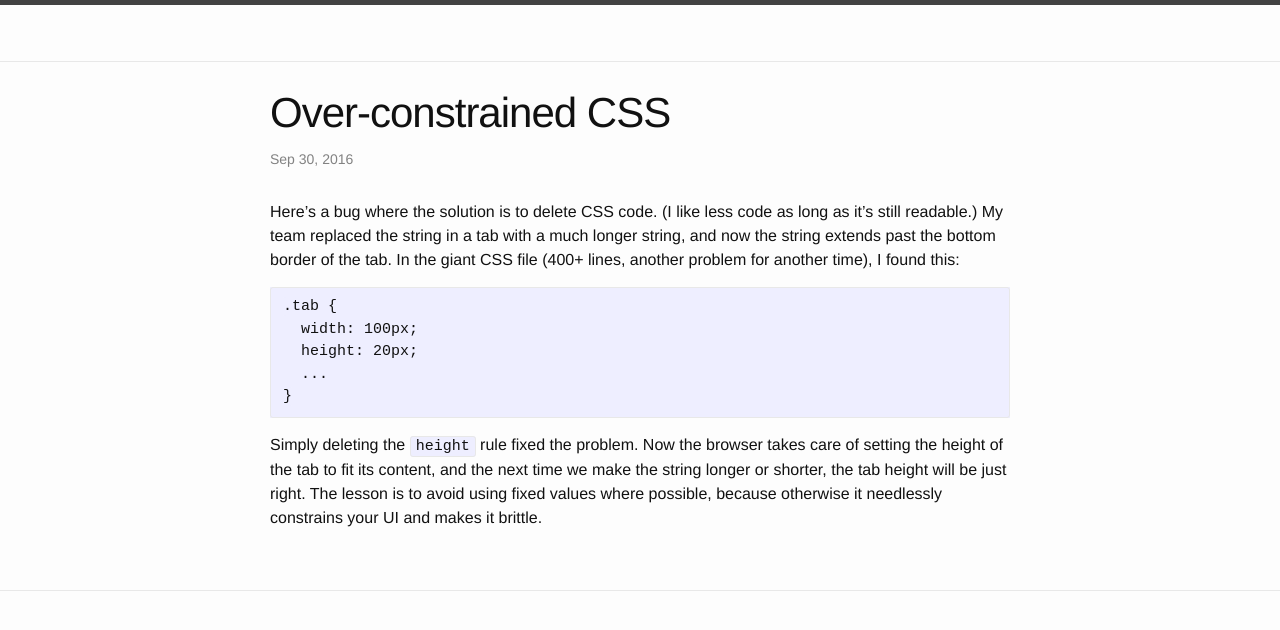
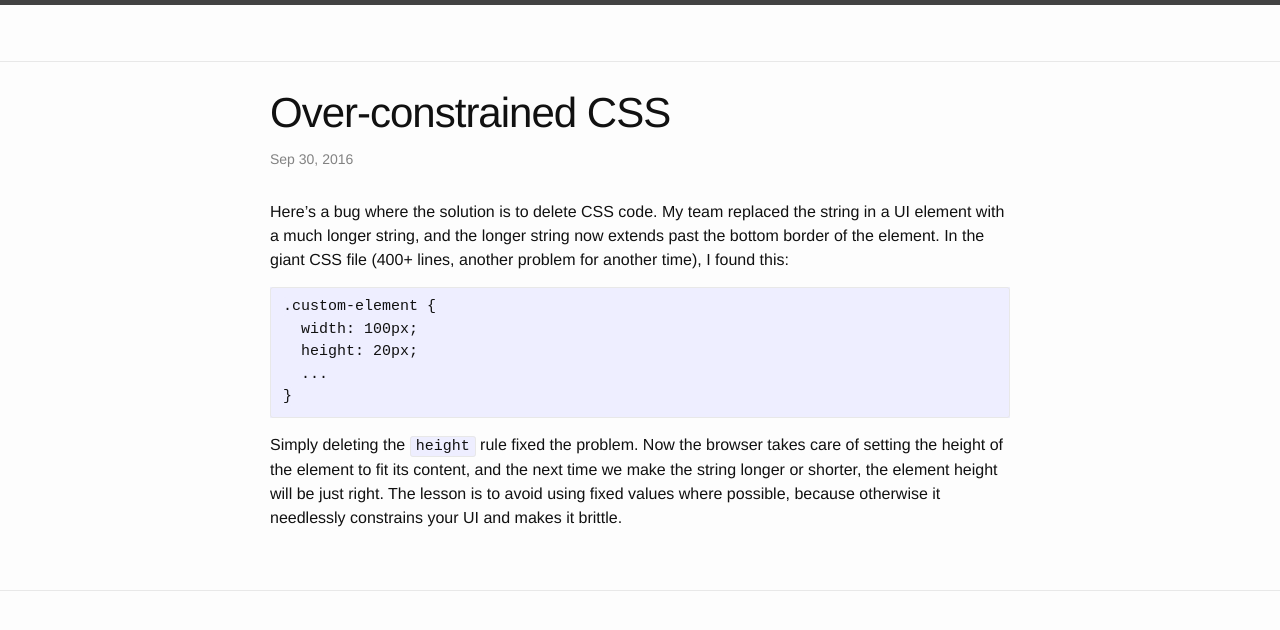
Before and after one commit to a-n-d-r-3-w/a-n-d-r-3-w.github.io, a Jekyll site: the page built from _posts/2016-09-30-over-constrained-css.md, in a window 1280 px wide. Shown: the top 630 px of the page. Built offline with Jekyll 4.4.1, drawn with Linux system fonts in a browser that asks for light colours.

````diff
--- a/_posts/2016-09-30-over-constrained-css.md
+++ b/_posts/2016-09-30-over-constrained-css.md
@@ -2,14 +2,13 @@
 layout: post
 title: Over-constrained CSS
 ---
-Here's a bug where the solution is to delete CSS code.
-(I like less code as long as it's still readable.) My team replaced the string
-in a tab with a much longer string, and now the string extends past the bottom
-border of the tab. In the giant CSS file (400+ lines, another problem for
+Here's a bug where the solution is to delete CSS code. My team replaced the string
+in a UI element with a much longer string, and the longer string now extends past the bottom
+border of the element. In the giant CSS file (400+ lines, another problem for
 another time), I found this:
 
 ```
-.tab {
+.custom-element {
   width: 100px;
   height: 20px;
   ...
@@ -17,7 +16,7 @@
 ```
 
 Simply deleting the `height` rule fixed the problem. Now the browser takes
-care of setting the height of the tab to fit its content, and the next time we
-make the string longer or shorter, the tab height will be just right. The lesson is to avoid using fixed
-values where possible, because otherwise it needlessly constrains your UI and
-makes it brittle.
+care of setting the height of the element to fit its content, and the next time we
+make the string longer or shorter, the element height will be just right.
+The lesson is to avoid using fixed values where possible, because otherwise it
+needlessly constrains your UI and makes it brittle.
````
Also changed, not shown: _posts/2016-10-04-css-regression-testing.md (added, +23 -0 lines).
